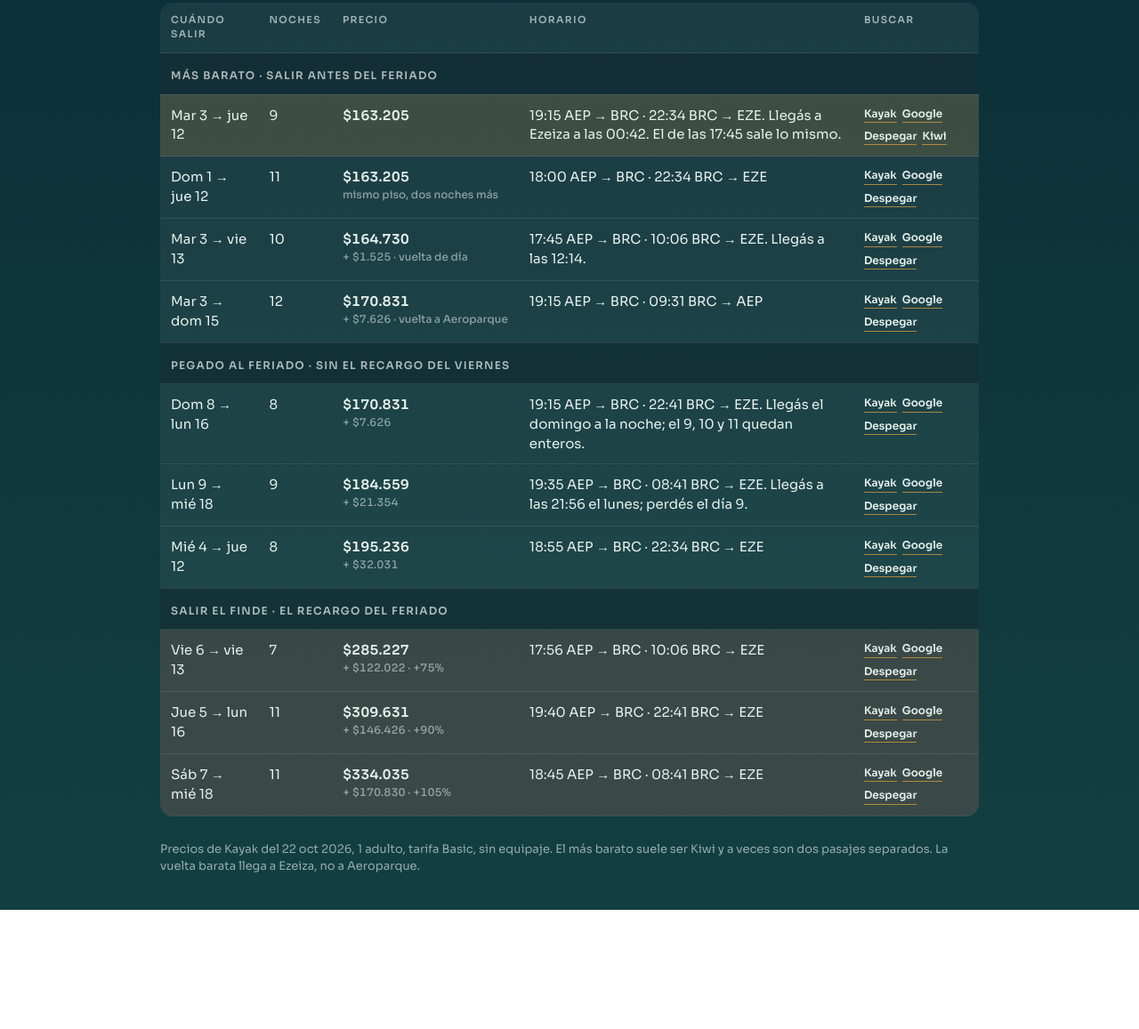
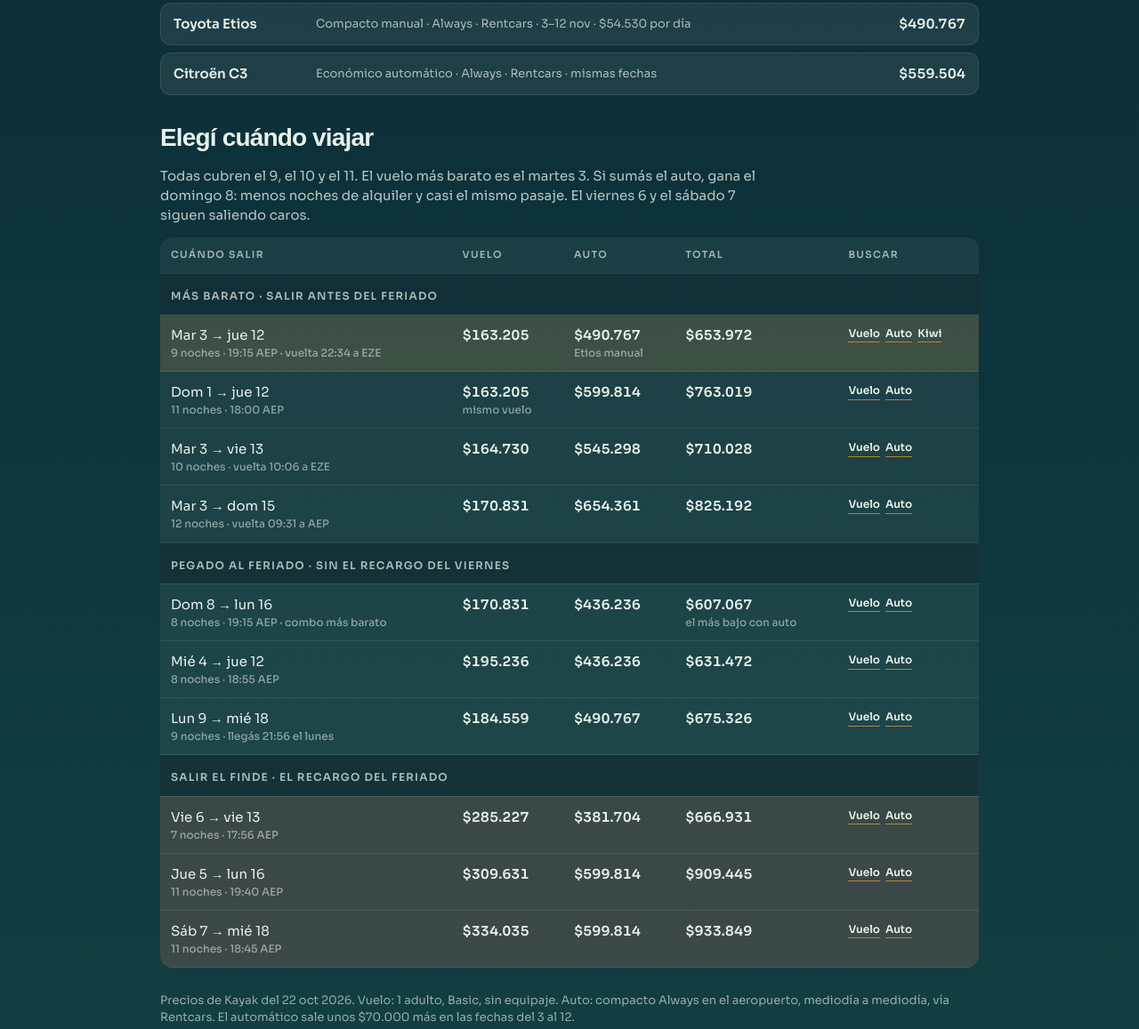
Before and after one commit to agusalex/bariloche-noviembre, a website: page index.html in a window 1280 px wide. Shown: the part 930-2087 px from the top of the page at 89% size. Before the commit the page ends 1953 px from the top, so only its background shows below. Drawn offline with Linux system fonts and the light colour scheme; a web font is replaced by a local one.

Commit message:
Sumar alquiler de auto en las mismas fechas.

```diff
--- a/index.html
+++ b/index.html
@@ -326,7 +326,7 @@
           <small>desde</small>
           $163.205
         </div>
-        <p>JetSMART Basic en Kiwi. El mismo par en Atrápalo sale $186.087. Sin equipaje de cabina. La vuelta aterriza a las 00:42 en Ezeiza.</p>
+        <p>JetSMART Basic en Kiwi. Auto compacto desde $490.767. Si sumás vuelo y auto, sale más barato ir el domingo 8.</p>
       </aside>
     </article>
   </div>
@@ -359,150 +359,157 @@
   </section>
 
   <section>
+    <h2>Auto en Bariloche</h2>
+    <p class="note">Recogida y devolución al mediodía en el aeropuerto (BRC). El vuelo del 3 llega 21:36: si aterrizás de noche, corrí la recogida al día siguiente. El piso es Always, compacto manual, vía Rentcars. El automático más barato es un Citroën C3.</p>
+    <div class="sellers">
+      <a class="row" href="https://www.kayak.com.ar/cars/BRC/2026-11-03/2026-11-12?sort=price_a">
+        <span class="who">Toyota Etios</span>
+        <span class="meta">Compacto manual · Always · Rentcars · 3–12 nov · $54.530 por día</span>
+        <strong>$490.767</strong>
+      </a>
+      <a class="row" href="https://www.kayak.com.ar/cars/BRC/2026-11-03/2026-11-12?sort=price_a">
+        <span class="who">Citroën C3</span>
+        <span class="meta">Económico automático · Always · Rentcars · mismas fechas</span>
+        <strong>$559.504</strong>
+      </a>
+    </div>
+  </section>
+
+  <section>
     <h2>Elegí cuándo viajar</h2>
-    <p class="note">Todas cubren el 9, el 10 y el 11 en Bariloche, 7 a 12 noches, salida a las 8:00 o después. Salir el martes 3 o el domingo 8 sale casi lo mismo. El viernes 6 y el sábado 7 casi duplican el pasaje.</p>
+    <p class="note">Todas cubren el 9, el 10 y el 11. El vuelo más barato es el martes 3. Si sumás el auto, gana el domingo 8: menos noches de alquiler y casi el mismo pasaje. El viernes 6 y el sábado 7 siguen saliendo caros.</p>
     <table>
       <thead>
         <tr>
           <th>Cuándo salir</th>
-          <th>Noches</th>
-          <th>Precio</th>
-          <th>Horario</th>
+          <th>Vuelo</th>
+          <th>Auto</th>
+          <th>Total</th>
           <th>Buscar</th>
         </tr>
       </thead>
       <tbody>
         <tr class="group"><td colspan="5">Más barato · salir antes del feriado</td></tr>
         <tr class="best">
-          <td data-label="Cuándo salir">Mar 3 → jue 12</td>
-          <td data-label="Noches">9</td>
-          <td class="num" data-label="Precio">$163.205</td>
-          <td data-label="Horario">19:15 AEP → BRC · 22:34 BRC → EZE. Llegás a Ezeiza a las 00:42. El de las 17:45 sale lo mismo.</td>
+          <td data-label="Cuándo salir">Mar 3 → jue 12<span class="delta">9 noches · 19:15 AEP · vuelta 22:34 a EZE</span></td>
+          <td class="num" data-label="Vuelo">$163.205</td>
+          <td class="num" data-label="Auto">$490.767<span class="delta">Etios manual</span></td>
+          <td class="num" data-label="Total">$653.972</td>
           <td data-label="Buscar">
             <div class="links">
-              <a href="https://www.kayak.com.ar/flights/BUE-BRC/2026-11-03/2026-11-12?sort=price_a">Kayak</a>
-              <a href="https://www.google.com/travel/flights?hl=es-419&amp;curr=ARS&amp;q=Vuelos%20de%20Buenos%20Aires%20a%20Bariloche%20el%203%20de%20noviembre%20de%202026%20regreso%20el%2012%20de%20noviembre">Google</a>
-              <a href="https://www.despegar.com.ar/shop/flights/results/roundtrip/BUE/BRC/2026-11-03/2026-11-12/1/0/0/NA/NA/NA/NA/NA?from=SB&amp;di=1">Despegar</a>
+              <a href="https://www.kayak.com.ar/flights/BUE-BRC/2026-11-03/2026-11-12?sort=price_a">Vuelo</a>
+              <a href="https://www.kayak.com.ar/cars/BRC/2026-11-03/2026-11-12?sort=price_a">Auto</a>
               <a href="https://www.kiwi.com/es/search/results/aep/brc/2026-11-03/2026-11-12">Kiwi</a>
             </div>
           </td>
         </tr>
         <tr>
-          <td data-label="Cuándo salir">Dom 1 → jue 12</td>
-          <td data-label="Noches">11</td>
-          <td class="num" data-label="Precio">$163.205<span class="delta">mismo piso, dos noches más</span></td>
-          <td data-label="Horario">18:00 AEP → BRC · 22:34 BRC → EZE</td>
+          <td data-label="Cuándo salir">Dom 1 → jue 12<span class="delta">11 noches · 18:00 AEP</span></td>
+          <td class="num" data-label="Vuelo">$163.205<span class="delta">mismo vuelo</span></td>
+          <td class="num" data-label="Auto">$599.814</td>
+          <td class="num" data-label="Total">$763.019</td>
           <td data-label="Buscar">
             <div class="links">
-              <a href="https://www.kayak.com.ar/flights/BUE-BRC/2026-11-01/2026-11-12?sort=price_a">Kayak</a>
-              <a href="https://www.google.com/travel/flights?hl=es-419&amp;curr=ARS&amp;q=Vuelos%20de%20Buenos%20Aires%20a%20Bariloche%20el%201%20de%20noviembre%20de%202026%20regreso%20el%2012%20de%20noviembre">Google</a>
-              <a href="https://www.despegar.com.ar/shop/flights/results/roundtrip/BUE/BRC/2026-11-01/2026-11-12/1/0/0/NA/NA/NA/NA/NA?from=SB&amp;di=1">Despegar</a>
+              <a href="https://www.kayak.com.ar/flights/BUE-BRC/2026-11-01/2026-11-12?sort=price_a">Vuelo</a>
+              <a href="https://www.kayak.com.ar/cars/BRC/2026-11-01/2026-11-12?sort=price_a">Auto</a>
             </div>
           </td>
         </tr>
         <tr>
-          <td data-label="Cuándo salir">Mar 3 → vie 13</td>
-          <td data-label="Noches">10</td>
-          <td class="num" data-label="Precio">$164.730<span class="delta">+ $1.525 · vuelta de día</span></td>
-          <td data-label="Horario">17:45 AEP → BRC · 10:06 BRC → EZE. Llegás a las 12:14.</td>
+          <td data-label="Cuándo salir">Mar 3 → vie 13<span class="delta">10 noches · vuelta 10:06 a EZE</span></td>
+          <td class="num" data-label="Vuelo">$164.730</td>
+          <td class="num" data-label="Auto">$545.298</td>
+          <td class="num" data-label="Total">$710.028</td>
           <td data-label="Buscar">
             <div class="links">
-              <a href="https://www.kayak.com.ar/flights/BUE-BRC/2026-11-03/2026-11-13?sort=price_a">Kayak</a>
-              <a href="https://www.google.com/travel/flights?hl=es-419&amp;curr=ARS&amp;q=Vuelos%20de%20Buenos%20Aires%20a%20Bariloche%20el%203%20de%20noviembre%20de%202026%20regreso%20el%2013%20de%20noviembre">Google</a>
-              <a href="https://www.despegar.com.ar/shop/flights/results/roundtrip/BUE/BRC/2026-11-03/2026-11-13/1/0/0/NA/NA/NA/NA/NA?from=SB&amp;di=1">Despegar</a>
+              <a href="https://www.kayak.com.ar/flights/BUE-BRC/2026-11-03/2026-11-13?sort=price_a">Vuelo</a>
+              <a href="https://www.kayak.com.ar/cars/BRC/2026-11-03/2026-11-13?sort=price_a">Auto</a>
             </div>
           </td>
         </tr>
         <tr>
-          <td data-label="Cuándo salir">Mar 3 → dom 15</td>
-          <td data-label="Noches">12</td>
-          <td class="num" data-label="Precio">$170.831<span class="delta">+ $7.626 · vuelta a Aeroparque</span></td>
-          <td data-label="Horario">19:15 AEP → BRC · 09:31 BRC → AEP</td>
+          <td data-label="Cuándo salir">Mar 3 → dom 15<span class="delta">12 noches · vuelta 09:31 a AEP</span></td>
+          <td class="num" data-label="Vuelo">$170.831</td>
+          <td class="num" data-label="Auto">$654.361</td>
+          <td class="num" data-label="Total">$825.192</td>
           <td data-label="Buscar">
             <div class="links">
-              <a href="https://www.kayak.com.ar/flights/BUE-BRC/2026-11-03/2026-11-15?sort=price_a">Kayak</a>
-              <a href="https://www.google.com/travel/flights?hl=es-419&amp;curr=ARS&amp;q=Vuelos%20de%20Buenos%20Aires%20a%20Bariloche%20el%203%20de%20noviembre%20de%202026%20regreso%20el%2015%20de%20noviembre">Google</a>
-              <a href="https://www.despegar.com.ar/shop/flights/results/roundtrip/BUE/BRC/2026-11-03/2026-11-15/1/0/0/NA/NA/NA/NA/NA?from=SB&amp;di=1">Despegar</a>
+              <a href="https://www.kayak.com.ar/flights/BUE-BRC/2026-11-03/2026-11-15?sort=price_a">Vuelo</a>
+              <a href="https://www.kayak.com.ar/cars/BRC/2026-11-03/2026-11-15?sort=price_a">Auto</a>
             </div>
           </td>
         </tr>
         <tr class="group"><td colspan="5">Pegado al feriado · sin el recargo del viernes</td></tr>
         <tr>
-          <td data-label="Cuándo salir">Dom 8 → lun 16</td>
-          <td data-label="Noches">8</td>
-          <td class="num" data-label="Precio">$170.831<span class="delta">+ $7.626</span></td>
-          <td data-label="Horario">19:15 AEP → BRC · 22:41 BRC → EZE. Llegás el domingo a la noche; el 9, 10 y 11 quedan enteros.</td>
+          <td data-label="Cuándo salir">Dom 8 → lun 16<span class="delta">8 noches · 19:15 AEP · combo más barato</span></td>
+          <td class="num" data-label="Vuelo">$170.831</td>
+          <td class="num" data-label="Auto">$436.236</td>
+          <td class="num" data-label="Total">$607.067<span class="delta">el más bajo con auto</span></td>
           <td data-label="Buscar">
             <div class="links">
-              <a href="https://www.kayak.com.ar/flights/BUE-BRC/2026-11-08/2026-11-16?sort=price_a">Kayak</a>
-              <a href="https://www.google.com/travel/flights?hl=es-419&amp;curr=ARS&amp;q=Vuelos%20de%20Buenos%20Aires%20a%20Bariloche%20el%208%20de%20noviembre%20de%202026%20regreso%20el%2016%20de%20noviembre">Google</a>
-              <a href="https://www.despegar.com.ar/shop/flights/results/roundtrip/BUE/BRC/2026-11-08/2026-11-16/1/0/0/NA/NA/NA/NA/NA?from=SB&amp;di=1">Despegar</a>
+              <a href="https://www.kayak.com.ar/flights/BUE-BRC/2026-11-08/2026-11-16?sort=price_a">Vuelo</a>
+              <a href="https://www.kayak.com.ar/cars/BRC/2026-11-08/2026-11-16?sort=price_a">Auto</a>
             </div>
           </td>
         </tr>
         <tr>
-          <td data-label="Cuándo salir">Lun 9 → mié 18</td>
-          <td data-label="Noches">9</td>
-          <td class="num" data-label="Precio">$184.559<span class="delta">+ $21.354</span></td>
-          <td data-label="Horario">19:35 AEP → BRC · 08:41 BRC → EZE. Llegás a las 21:56 el lunes; perdés el día 9.</td>
+          <td data-label="Cuándo salir">Mié 4 → jue 12<span class="delta">8 noches · 18:55 AEP</span></td>
+          <td class="num" data-label="Vuelo">$195.236</td>
+          <td class="num" data-label="Auto">$436.236</td>
+          <td class="num" data-label="Total">$631.472</td>
           <td data-label="Buscar">
             <div class="links">
-              <a href="https://www.kayak.com.ar/flights/BUE-BRC/2026-11-09/2026-11-18?sort=price_a">Kayak</a>
-              <a href="https://www.google.com/travel/flights?hl=es-419&amp;curr=ARS&amp;q=Vuelos%20de%20Buenos%20Aires%20a%20Bariloche%20el%209%20de%20noviembre%20de%202026%20regreso%20el%2018%20de%20noviembre">Google</a>
-              <a href="https://www.despegar.com.ar/shop/flights/results/roundtrip/BUE/BRC/2026-11-09/2026-11-18/1/0/0/NA/NA/NA/NA/NA?from=SB&amp;di=1">Despegar</a>
+              <a href="https://www.kayak.com.ar/flights/BUE-BRC/2026-11-04/2026-11-12?sort=price_a">Vuelo</a>
+              <a href="https://www.kayak.com.ar/cars/BRC/2026-11-04/2026-11-12?sort=price_a">Auto</a>
             </div>
           </td>
         </tr>
         <tr>
-          <td data-label="Cuándo salir">Mié 4 → jue 12</td>
-          <td data-label="Noches">8</td>
-          <td class="num" data-label="Precio">$195.236<span class="delta">+ $32.031</span></td>
-          <td data-label="Horario">18:55 AEP → BRC · 22:34 BRC → EZE</td>
+          <td data-label="Cuándo salir">Lun 9 → mié 18<span class="delta">9 noches · llegás 21:56 el lunes</span></td>
+          <td class="num" data-label="Vuelo">$184.559</td>
+          <td class="num" data-label="Auto">$490.767</td>
+          <td class="num" data-label="Total">$675.326</td>
           <td data-label="Buscar">
             <div class="links">
-              <a href="https://www.kayak.com.ar/flights/BUE-BRC/2026-11-04/2026-11-12?sort=price_a">Kayak</a>
-              <a href="https://www.google.com/travel/flights?hl=es-419&amp;curr=ARS&amp;q=Vuelos%20de%20Buenos%20Aires%20a%20Bariloche%20el%204%20de%20noviembre%20de%202026%20regreso%20el%2012%20de%20noviembre">Google</a>
-              <a href="https://www.despegar.com.ar/shop/flights/results/roundtrip/BUE/BRC/2026-11-04/2026-11-12/1/0/0/NA/NA/NA/NA/NA?from=SB&amp;di=1">Despegar</a>
+              <a href="https://www.kayak.com.ar/flights/BUE-BRC/2026-11-09/2026-11-18?sort=price_a">Vuelo</a>
+              <a href="https://www.kayak.com.ar/cars/BRC/2026-11-09/2026-11-18?sort=price_a">Auto</a>
             </div>
           </td>
         </tr>
         <tr class="group"><td colspan="5">Salir el finde · el recargo del feriado</td></tr>
         <tr class="dear">
-          <td data-label="Cuándo salir">Vie 6 → vie 13</td>
-          <td data-label="Noches">7</td>
-          <td class="num" data-label="Precio">$285.227<span class="delta">+ $122.022 · +75%</span></td>
-          <td data-label="Horario">17:56 AEP → BRC · 10:06 BRC → EZE</td>
+          <td data-label="Cuándo salir">Vie 6 → vie 13<span class="delta">7 noches · 17:56 AEP</span></td>
+          <td class="num" data-label="Vuelo">$285.227</td>
+          <td class="num" data-label="Auto">$381.704</td>
+          <td class="num" data-label="Total">$666.931</td>
           <td data-label="Buscar">
             <div class="links">
-              <a href="https://www.kayak.com.ar/flights/BUE-BRC/2026-11-06/2026-11-13?sort=price_a">Kayak</a>
-              <a href="https://www.google.com/travel/flights?hl=es-419&amp;curr=ARS&amp;q=Vuelos%20de%20Buenos%20Aires%20a%20Bariloche%20el%206%20de%20noviembre%20de%202026%20regreso%20el%2013%20de%20noviembre">Google</a>
-              <a href="https://www.despegar.com.ar/shop/flights/results/roundtrip/BUE/BRC/2026-11-06/2026-11-13/1/0/0/NA/NA/NA/NA/NA?from=SB&amp;di=1">Despegar</a>
+              <a href="https://www.kayak.com.ar/flights/BUE-BRC/2026-11-06/2026-11-13?sort=price_a">Vuelo</a>
+              <a href="https://www.kayak.com.ar/cars/BRC/2026-11-06/2026-11-13?sort=price_a">Auto</a>
             </div>
           </td>
         </tr>
         <tr class="dear">
-          <td data-label="Cuándo salir">Jue 5 → lun 16</td>
-          <td data-label="Noches">11</td>
-          <td class="num" data-label="Precio">$309.631<span class="delta">+ $146.426 · +90%</span></td>
-          <td data-label="Horario">19:40 AEP → BRC · 22:41 BRC → EZE</td>
+          <td data-label="Cuándo salir">Jue 5 → lun 16<span class="delta">11 noches · 19:40 AEP</span></td>
+          <td class="num" data-label="Vuelo">$309.631</td>
+          <td class="num" data-label="Auto">$599.814</td>
+          <td class="num" data-label="Total">$909.445</td>
           <td data-label="Buscar">
             <div class="links">
-              <a href="https://www.kayak.com.ar/flights/BUE-BRC/2026-11-05/2026-11-16?sort=price_a">Kayak</a>
-              <a href="https://www.google.com/travel/flights?hl=es-419&amp;curr=ARS&amp;q=Vuelos%20de%20Buenos%20Aires%20a%20Bariloche%20el%205%20de%20noviembre%20de%202026%20regreso%20el%2016%20de%20noviembre">Google</a>
-              <a href="https://www.despegar.com.ar/shop/flights/results/roundtrip/BUE/BRC/2026-11-05/2026-11-16/1/0/0/NA/NA/NA/NA/NA?from=SB&amp;di=1">Despegar</a>
+              <a href="https://www.kayak.com.ar/flights/BUE-BRC/2026-11-05/2026-11-16?sort=price_a">Vuelo</a>
+              <a href="https://www.kayak.com.ar/cars/BRC/2026-11-05/2026-11-16?sort=price_a">Auto</a>
             </div>
           </td>
         </tr>
         <tr class="dear">
-          <td data-label="Cuándo salir">Sáb 7 → mié 18</td>
-          <td data-label="Noches">11</td>
-          <td class="num" data-label="Precio">$334.035<span class="delta">+ $170.830 · +105%</span></td>
-          <td data-label="Horario">18:45 AEP → BRC · 08:41 BRC → EZE</td>
+          <td data-label="Cuándo salir">Sáb 7 → mié 18<span class="delta">11 noches · 18:45 AEP</span></td>
+          <td class="num" data-label="Vuelo">$334.035</td>
+          <td class="num" data-label="Auto">$599.814</td>
+          <td class="num" data-label="Total">$933.849</td>
           <td data-label="Buscar">
             <div class="links">
-              <a href="https://www.kayak.com.ar/flights/BUE-BRC/2026-11-07/2026-11-18?sort=price_a">Kayak</a>
-              <a href="https://www.google.com/travel/flights?hl=es-419&amp;curr=ARS&amp;q=Vuelos%20de%20Buenos%20Aires%20a%20Bariloche%20el%207%20de%20noviembre%20de%202026%20regreso%20el%2018%20de%20noviembre">Google</a>
-              <a href="https://www.despegar.com.ar/shop/flights/results/roundtrip/BUE/BRC/2026-11-07/2026-11-18/1/0/0/NA/NA/NA/NA/NA?from=SB&amp;di=1">Despegar</a>
+              <a href="https://www.kayak.com.ar/flights/BUE-BRC/2026-11-07/2026-11-18?sort=price_a">Vuelo</a>
+              <a href="https://www.kayak.com.ar/cars/BRC/2026-11-07/2026-11-18?sort=price_a">Auto</a>
             </div>
           </td>
         </tr>
@@ -511,7 +518,7 @@
   </section>
 
   <footer>
-    <p>Precios de Kayak del 22 oct 2026, 1 adulto, tarifa Basic, sin equipaje. El más barato suele ser Kiwi y a veces son dos pasajes separados. La vuelta barata llega a Ezeiza, no a Aeroparque.</p>
+    <p>Precios de Kayak del 22 oct 2026. Vuelo: 1 adulto, Basic, sin equipaje. Auto: compacto Always en el aeropuerto, mediodía a mediodía, vía Rentcars. El automático sale unos $70.000 más en las fechas del 3 al 12.</p>
   </footer>
 </body>
 </html>
--- a/package.json
+++ b/package.json
@@ -5,7 +5,8 @@
   "type": "module",
   "description": "Compare round-trip flights and print the cheapest matches.",
   "scripts": {
-    "search": "node search.mjs"
+    "search": "node search.mjs",
+    "cars": "node cars.mjs"
   },
   "dependencies": {
     "playwright": "^1.64.1"
```
Also changed, not shown: cars.mjs (added, +176 -0 lines).
